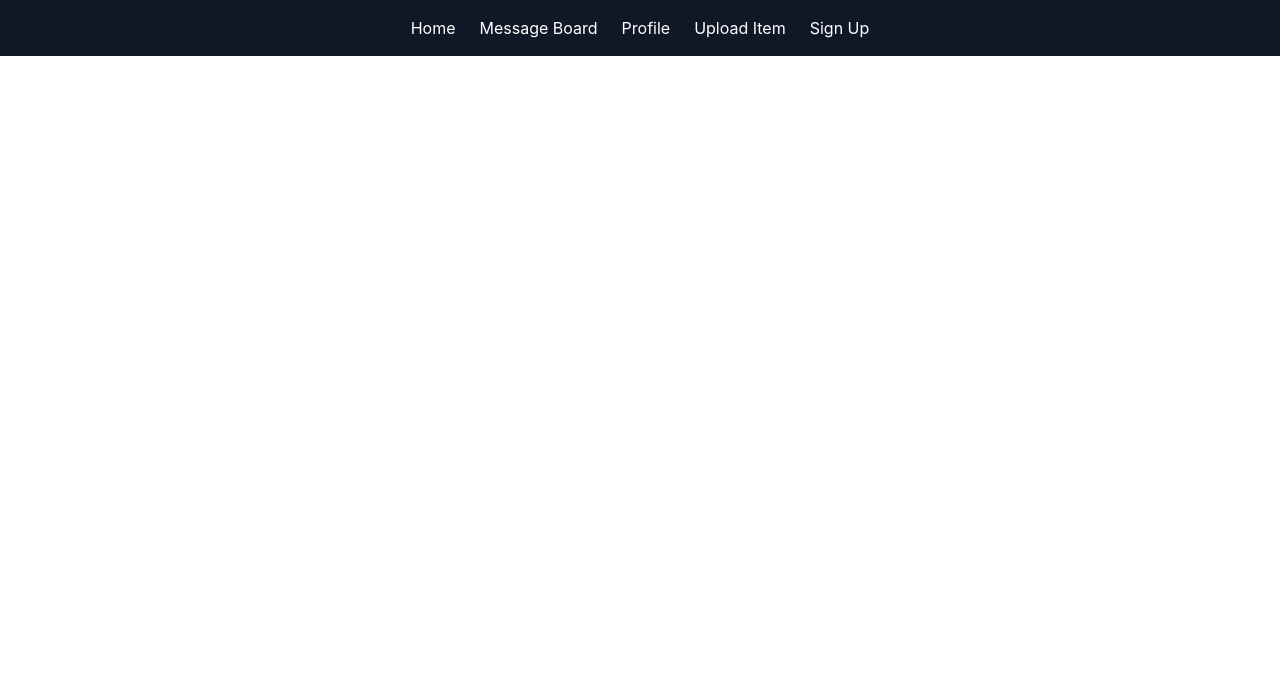
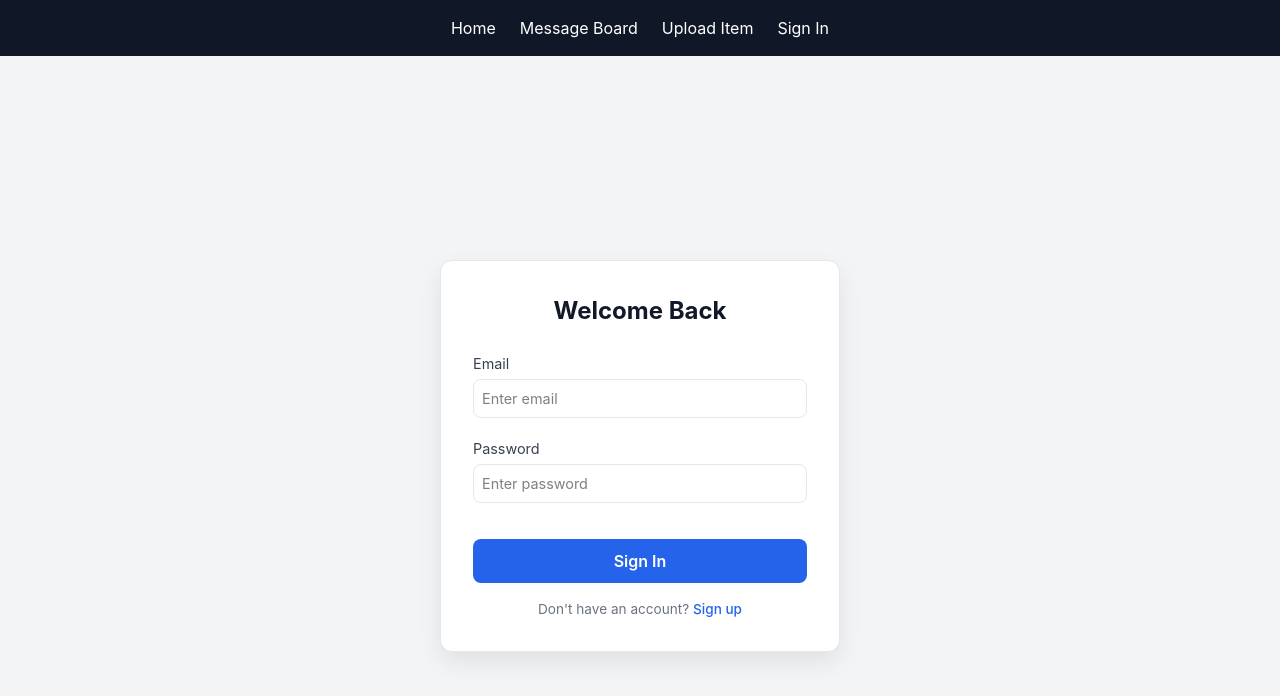
Before and after one commit to AaronB22/Apex-Market, a React (Vite) app in the folder apex-frontend/: page /signIN in a window 1280 px wide. Shown: the top 696 px of the page. Built offline with nearby package versions, Linux system fonts and the light colour scheme.

Commit message:
added sign in logic and sign in page

```diff
--- a/apex-frontend/src/App.tsx
+++ b/apex-frontend/src/App.tsx
@@ -4,6 +4,7 @@ import { Routes, Route } from "react-router-dom";
 import Profile from "./pages/Profile/Profile";
 import Signup from "./pages/Signup/Signup";
 import Upload from "./pages/Upload/Upload";
+import Signin from "./pages/Signin/Signin";
 
 function App() {
   return (
@@ -12,6 +13,7 @@ function App() {
     <Routes>
       <Route path="/" element={<HomePage />} />
       <Route path="/profile" element={<Profile />} />
+      <Route path="/signIN" element={<Signin />} />
       <Route path="/signup" element={<Signup />} />
       <Route path="/upload" element={<Upload />} />
     </Routes>
--- a/apex-frontend/src/components/Navbar.tsx
+++ b/apex-frontend/src/components/Navbar.tsx
@@ -15,18 +15,15 @@ const Navbar = () => {
         <Link to="/messageBoard" className="hover:text-blue-400">
           Message Board
         </Link>
-        <Link to="/profile" className="hover:text-blue-400">
-          Profile
-        </Link>
         <Link to="/upload" className="hover:text-blue-400">
           Upload Item
         </Link>
         {!user ? (
-          <Link to="/signup" className="hover:text-blue-400">
-            Sign Up
+          <Link to="/signin" className="hover:text-blue-400">
+            Sign In
           </Link>
         ) : (
-          <Link to="/signup" className="hover:text-blue-400">
+          <Link to="/profile" className="hover:text-blue-400">
             {user.username}
           </Link>
         )}
--- /dev/null
+++ b/apex-frontend/src/pages/Signin/Signin.css
@@ -0,0 +1,54 @@
+.signInBody {
+  background: white;
+  padding: 2rem;
+  border-radius: 12px;
+  width: 100%;
+  max-width: 400px;
+
+  border: 1px solid #e5e7eb;
+  box-shadow: 0 10px 25px rgba(0, 0, 0, 0.08);
+}
+
+.signInTitle {
+  font-size: 1.5rem;
+  font-weight: 700;
+  margin-bottom: 1.5rem;
+  text-align: center;
+  color: #111827;
+}
+
+.signInButton {
+  width: 100%;
+  margin-top: 1rem;
+  padding: 0.6rem;
+
+  background: #2563eb;
+  color: white;
+  border: none;
+  border-radius: 8px;
+
+  font-weight: 600;
+  cursor: pointer;
+  transition: 0.2s;
+}
+
+.signInButton:hover {
+  background: #1d4ed8;
+}
+
+.signInFooter {
+  margin-top: 1rem;
+  text-align: center;
+  font-size: 0.85rem;
+  color: #6b7280;
+}
+
+.signInFooter a {
+  color: #2563eb;
+  text-decoration: none;
+  font-weight: 500;
+}
+
+.signInFooter a:hover {
+  text-decoration: underline;
+}
--- /dev/null
+++ b/apex-frontend/src/pages/Signin/Signin.tsx
@@ -0,0 +1,81 @@
+import { useState } from 'react'
+import "./Signin.css";
+import { useAuth } from '../../context/AuthContext';
+import { useNavigate } from 'react-router-dom';
+
+const Signin = () => {
+    const [email, setEmail] = useState('');
+    const [password, setPassword] = useState('');
+
+    const [emailError] = useState('');
+    const [passwordError] = useState('');
+
+    const { user, setUser } = useAuth();
+    const navigate = useNavigate();
+
+    const handleSignIn = async (e: { preventDefault: () => void }) => {
+        e.preventDefault();
+        const result = await fetch("http://localhost:3000/api/user/sign-in-user", {
+            method: "POST",
+            headers: {
+                "Content-Type": "application/json",
+            },
+            body: JSON.stringify({
+                email: email,
+                password: password
+            })
+        })
+        const data = await result.json()
+        setUser(data);
+        navigate('/')
+
+    }
+
+    return (
+        <div className="min-h-screen flex items-center justify-center bg-gray-100">
+            <form className="signInBody">
+                <h1 className="signInTitle">Welcome Back</h1>
+
+                <div className="formGroup">
+                    <label>Email</label>
+                    <input
+                        type="text"
+                        placeholder="Enter email"
+                        value={email}
+                        onChange={(e) => setEmail(e.target.value.trim())}
+                    />
+                    <div className="inputError">
+                        {emailError}
+                    </div>
+                </div>
+
+                <div className="formGroup">
+                    <label>Password</label>
+                    <input
+                        type="password"
+                        placeholder="Enter password"
+                        value={password}
+                        onChange={(e) => setPassword(e.target.value.trim())}
+                    />
+                    <div className="inputError">
+                        {passwordError}
+                    </div>
+                </div>
+
+                <button
+                    type="submit"
+                    className="signInButton"
+                    onClick={handleSignIn}
+                >
+                    Sign In
+                </button>
+
+                <p className="signInFooter">
+                    Don't have an account? <a href="/signup">Sign up</a>
+                </p>
+            </form>
+        </div>
+    )
+}
+
+export default Signin;
```
Also changed, not shown: 2 other files (tests, documents, lock files or other folders).
